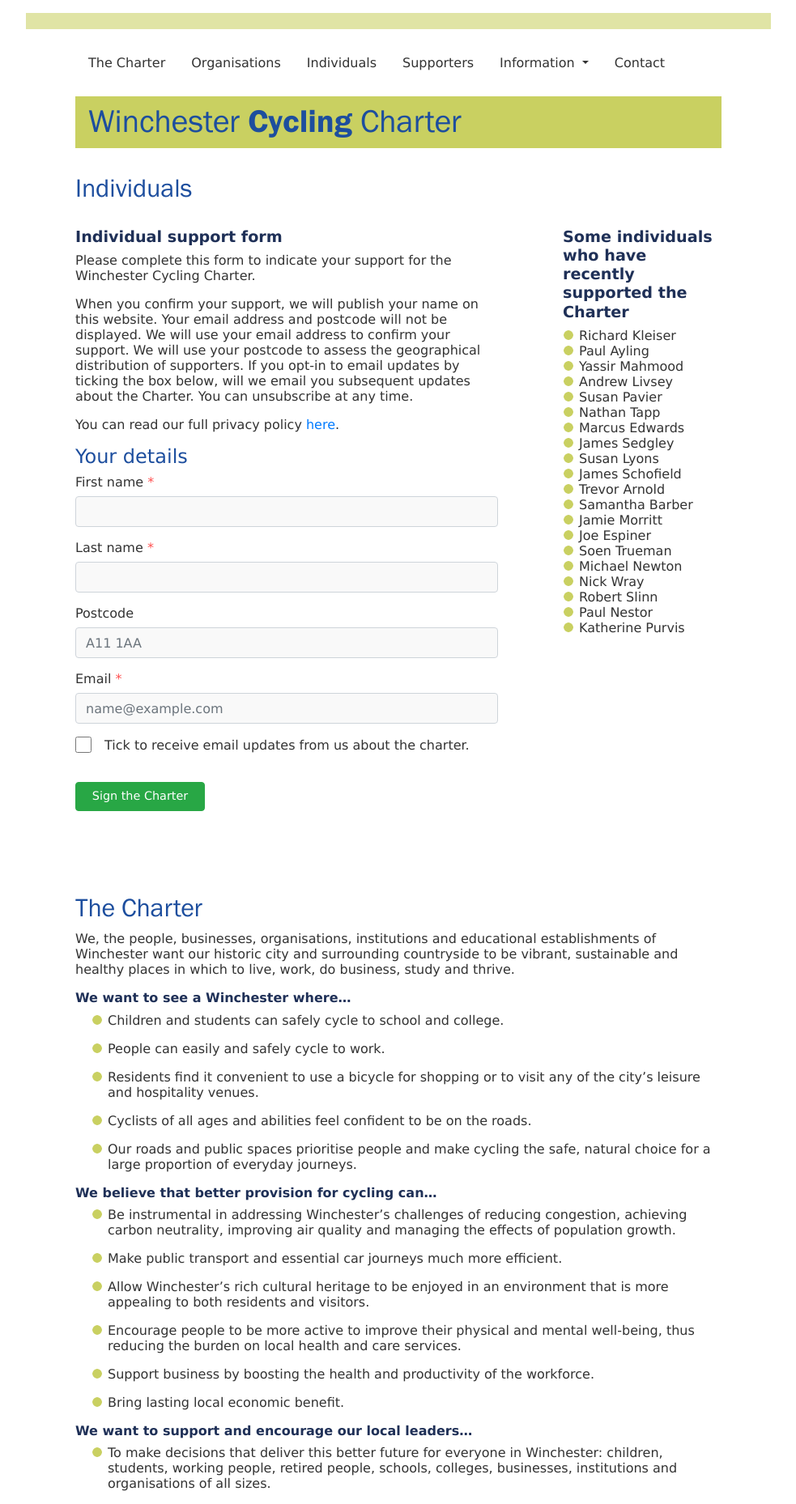
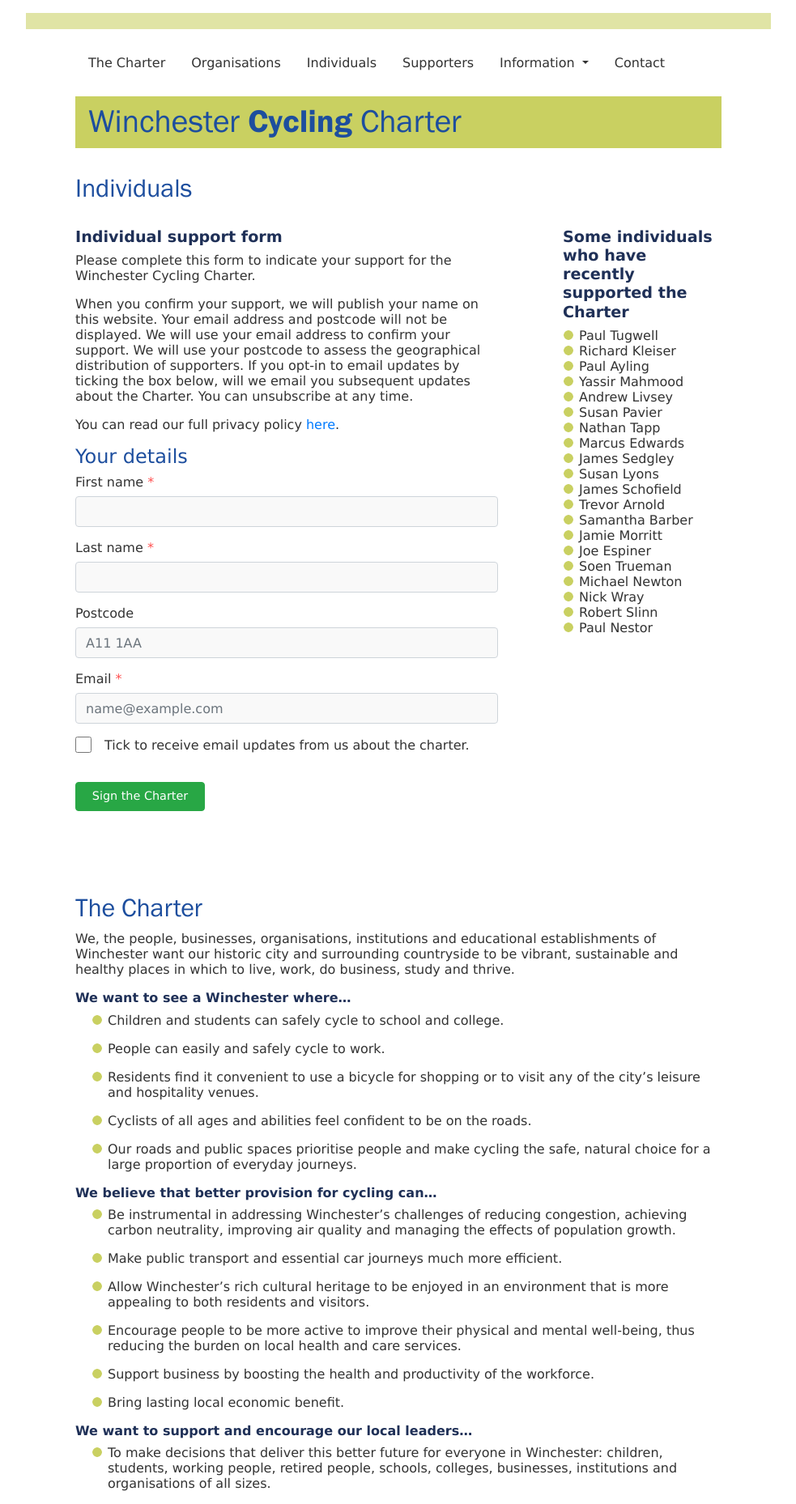
Before and after one commit to winchestercyclingcharter/winchestercyclingcharter.github.io, a Jekyll site: the page built from ind-page.md, in a window 1280 px wide. Shown: the whole page at 81% size, without its empty margins (148-1131 px from the left). Built offline with Jekyll 4.4.1, drawn with Linux system fonts in a browser that asks for light colours; nearby versions of some CDN libraries.

Commit message:
Update people.yml

```diff
--- a/_data/people.yml
+++ b/_data/people.yml
@@ -873,3 +873,4 @@ people:
 - { lastname: Ayling, firstname: Paul, dt: 20250425-082304-595393 }
 - { lastname: Mahmood, firstname: Yassir, dt: 20250425-074410-188648 }
 - { lastname: Kleiser , firstname: Richard , dt: 20250426-213721-270076 }
+- { lastname: Tugwell, firstname: Paul, dt: 20250704-072257-587332 }
```
